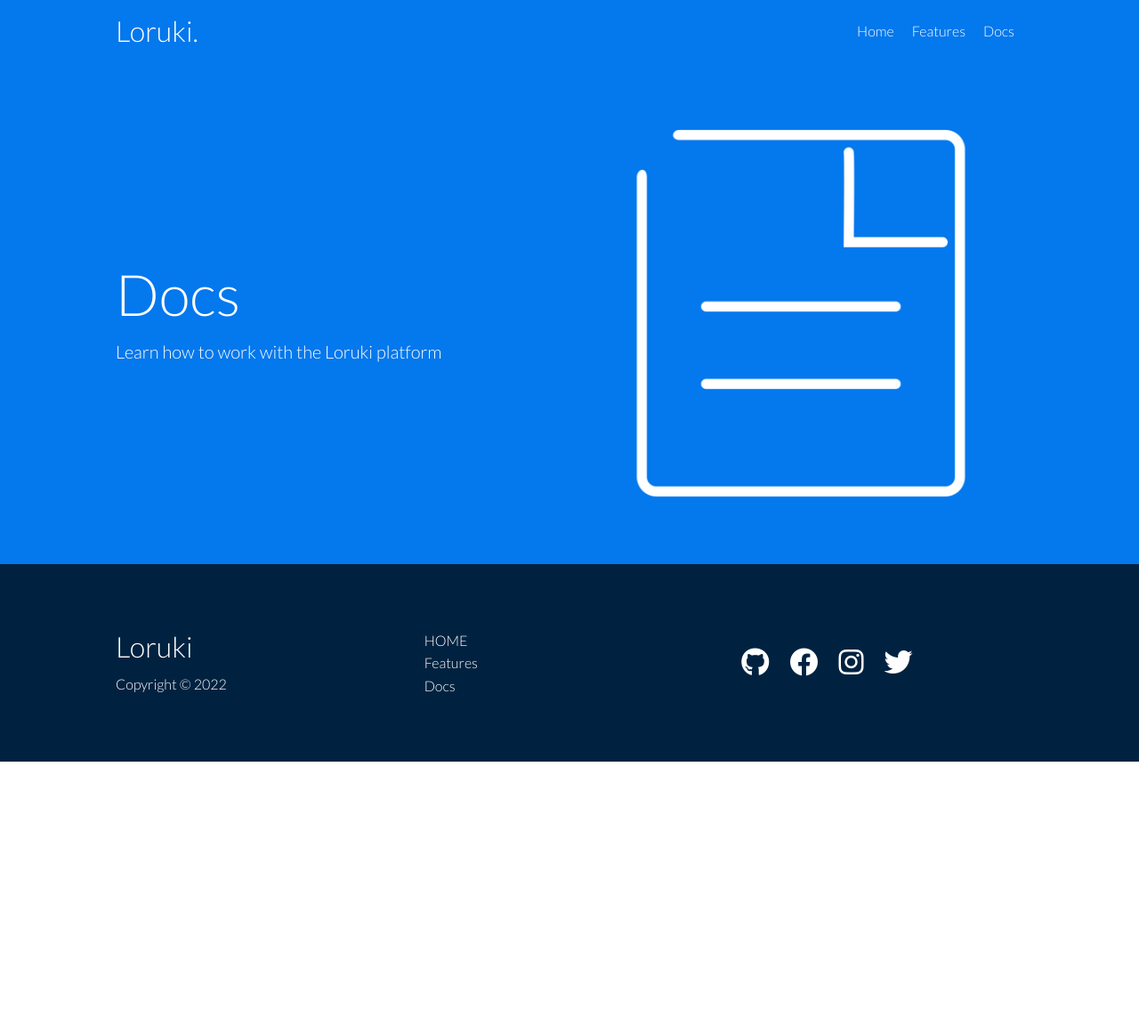
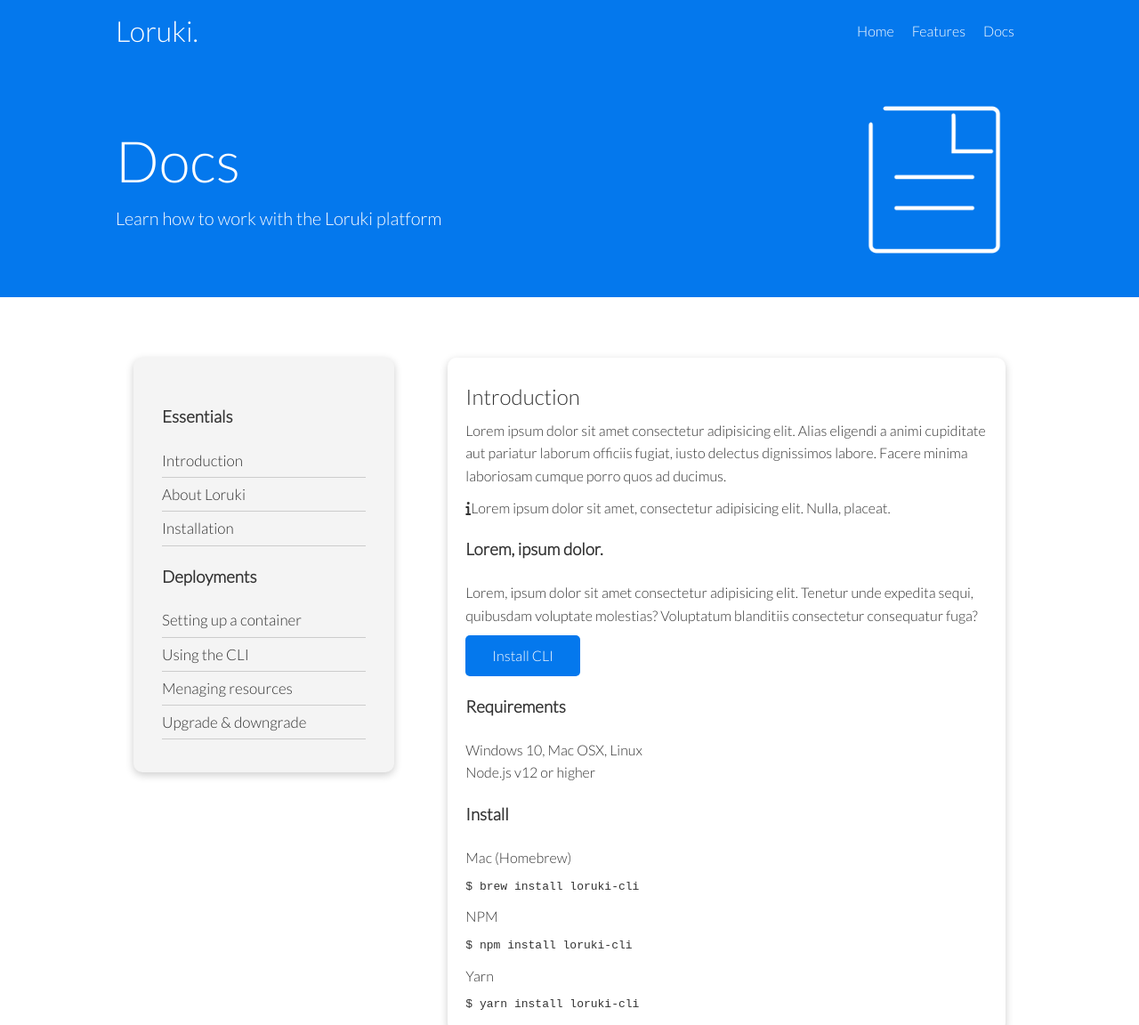
Before and after one commit to DarGrz/Build-a-Responsive-Website-HTML-CSS-Grid-Flexbox-More, a plain HTML site: page docs.html in a window 1280 px wide. Shown: the top 1152 px of the page at 89% size. Before the commit the page ends 856 px from the top, so only its background shows below. Drawn offline with Linux system fonts and the light colour scheme.

Commit message:
Added hover bold to docs.htm main nav

```diff
--- a/css/style.css
+++ b/css/style.css
@@ -197,7 +197,8 @@ img {
 
 /* Features */
 
-.features-head img {
+.features-head img,
+.docs-head img {
     width: 200px;
     justify-self: flex-end;
 }
@@ -223,7 +224,26 @@ img {
     grid-column: 1/span 2;
 }
 
+/* Docs */
+.docs-main  h3 {
+    margin: 20px 0;
+}
 
+.docs-main .grid {
+    grid-template-columns: 1fr 2fr;
+    align-items: flex-start;
+}
+
+.docs-main nav li {
+    font-size: 17px;
+    padding-bottom: 5px;
+    margin-bottom: 5px;
+    border-bottom: 1px #ccc solid;
+}
+
+.docs-main a:hover {
+    font-weight: bold;
+}
 
 
 
--- a/docs.html
+++ b/docs.html
@@ -40,6 +40,62 @@
         </div>
     </section>
 
+    <!-- Docs Main -->
+    <section class="docs-main my-4">
+        <div class="container grid">
+            <div class="card bg-light p-3">
+                <h3 class="my-2">Essentials</h3>
+                <nav>
+                    <ul>
+                        <li><a href="#">Introduction</a></li>
+                        <li><a href="#">About Loruki</a></li>
+                        <li><a href="#">Installation</a></li>
+                    </ul>
+                </nav>
+
+                <h3 class="my-2">Deployments</h3>
+                <nav>
+                    <ul>
+                        <li><a href="#">Setting up a container</a></li>
+                        <li><a href="#">Using the CLI</a></li>
+                        <li><a href="#">Menaging resources</a></li>
+                        <li><a href="#">Upgrade & downgrade</a></li>
+                    </ul>
+                </nav>
+            </div>
+            <div class="card">
+                <h2>Introduction</h2>
+                <p>Lorem ipsum dolor sit amet consectetur adipisicing elit. Alias eligendi a animi cupiditate aut
+                    pariatur laborum officiis fugiat, iusto delectus dignissimos labore. Facere minima laboriosam cumque
+                    porro quos ad ducimus.</p>
+
+                <div class="alert alert-success">
+                    <i class="fas fa-info"></i>Lorem ipsum dolor sit amet, consectetur adipisicing elit. Nulla, placeat.
+                </div>
+
+                <h3>Lorem, ipsum dolor.</h3>
+                <p>Lorem, ipsum dolor sit amet consectetur adipisicing elit. Tenetur unde expedita sequi, quibusdam
+                    voluptate molestias? Voluptatum blanditiis consectetur consequatur fuga?</p>
+                    <a href="#" class="btn btn-primary">Install CLI</a>
+
+                <h3>Requirements</h3>
+                <ul>
+                    <li>Windows 10, Mac OSX, Linux</li>
+                    <li>Node.js v12 or higher</li>
+                </ul>
+
+                <h3>Install</h3>
+                <p>Mac (Homebrew)</p>
+                <pre><code>$ brew install loruki-cli</code></pre>
+                <p>NPM</p>
+                <pre><code>$ npm install loruki-cli</code></pre>
+                <p>Yarn</p>
+                <pre><code>$ yarn install loruki-cli</code></pre>
+
+            </div>
+        </div>
+    </section>
+
     <!-- Footer -->
     <footer class="footer bg-dark py-5">
         <div class="container grid grid-3">
```
